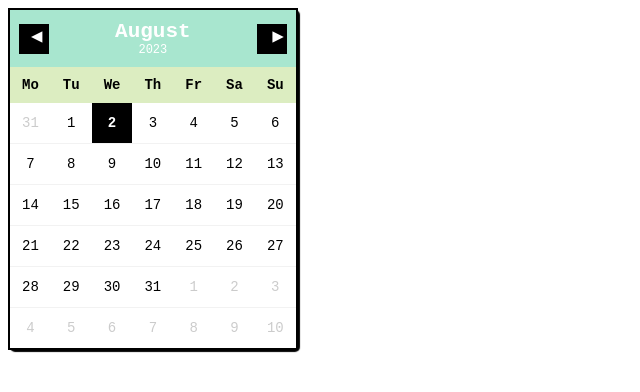
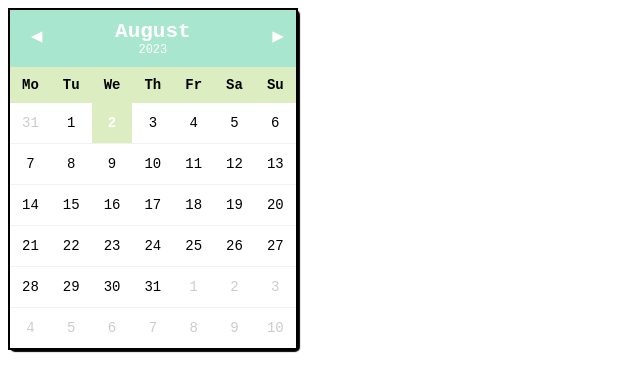
Before and after one commit to sebbyjjang/calendar, a plain HTML site: page index.html in a window 1280 px wide. Shown: the whole page, without its empty margins (0-640 px from the left). Drawn offline with Linux system fonts and the light colour scheme.

Commit message:
Update index.html

```diff
--- a/index.html
+++ b/index.html
@@ -58,7 +58,7 @@ td,th {
 }
 th {
     padding: 10px;
-    /* background-color: #000000;
+    /* background-color: #DCEDC1;
     color: #fff; */
     /* font-weight: normal; */
 }
@@ -81,7 +81,7 @@ td>span {
 
 td.avui>span {
     font-weight: bold;
-    background-color: #000000;
+    background-color: #DCEDC1;
     color: #fff;
 }
 td.fora > span {
@@ -90,7 +90,7 @@ td.fora > span {
 
 
 .boto-next, .boto-prev {
-    background: #000;
+    background: #A8E6CF;
     color: #fff;
     font-family: inherit;
     border: none;
```
